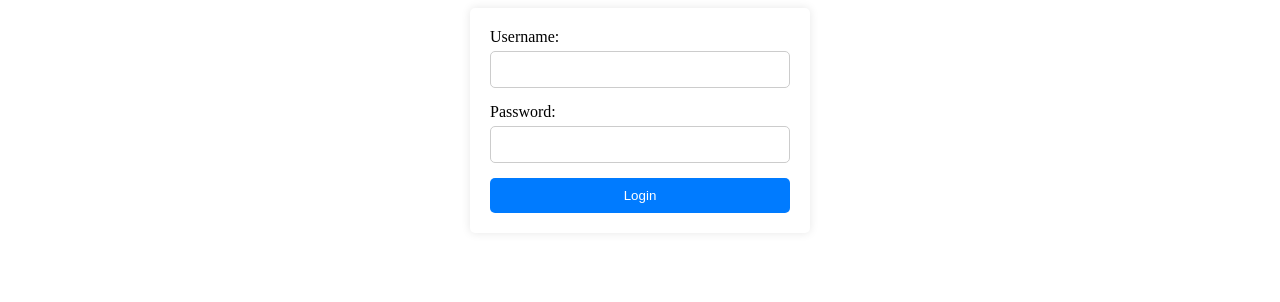
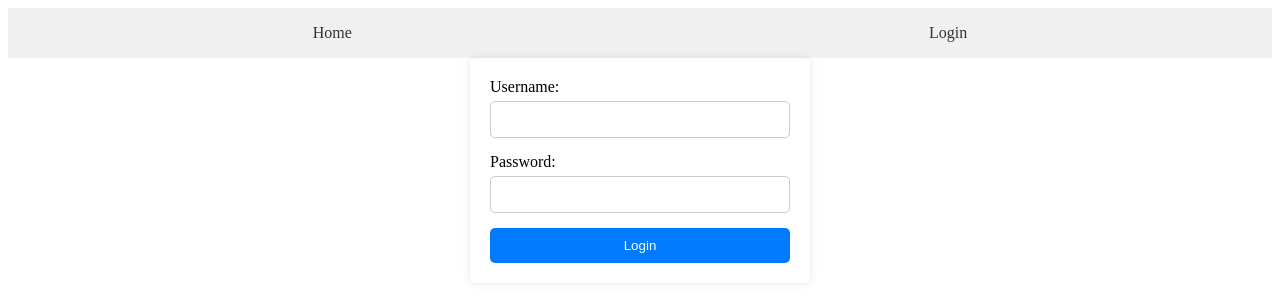
Before and after one commit to LouisApple/TP-Angular, an Angular app: page /login in a window 1280 px wide. Shown: the top 302 px of the page. Built offline with nearby package versions, Linux system fonts and the light colour scheme.

Commit message:
login logique

```diff
--- a/src/app/app.component.html
+++ b/src/app/app.component.html
@@ -1 +1,2 @@
-<router-outlet />
+<app-navbar></app-navbar>
+<router-outlet></router-outlet>
--- a/src/app/app.component.ts
+++ b/src/app/app.component.ts
@@ -1,10 +1,11 @@
 import { Component } from '@angular/core';
 import { RouterOutlet } from '@angular/router';
+import {NavbarComponent} from "./navbar/navbar.component";
 
 @Component({
   selector: 'app-root',
   standalone: true,
-  imports: [RouterOutlet],
+  imports: [RouterOutlet, NavbarComponent],
   templateUrl: './app.component.html',
   styleUrl: './app.component.scss'
 })
--- /dev/null
+++ b/src/app/auth.service.ts
@@ -0,0 +1,21 @@
+import {Injectable} from '@angular/core';
+import {Router} from '@angular/router';
+
+@Injectable({
+  providedIn: 'root'
+})
+export class AuthService {
+
+  constructor(private router: Router) {
+  }
+
+  logout() {
+    localStorage.removeItem('token');
+    this.router.navigate(['/login']);
+  }
+
+  // Add this method
+  isLoggedIn() {
+    return !!localStorage.getItem('token');
+  }
+}
--- a/src/app/login/login.component.ts
+++ b/src/app/login/login.component.ts
@@ -2,6 +2,7 @@ import {Component} from '@angular/core';
 import {HttpClient} from '@angular/common/http';
 import {FormsModule} from "@angular/forms";
 import {Router} from "@angular/router";
+import { AuthService } from '../auth.service';
 
 interface AuthResponse {
   id_token: string;
@@ -20,7 +21,7 @@ export class LoginComponent {
   username: string = '';
   password: string = '';
 
-  constructor(private http: HttpClient, private router: Router) {
+  constructor(private http: HttpClient, private router: Router, private authService: AuthService) {
   }
 
   onSubmit() {
@@ -43,4 +44,9 @@ export class LoginComponent {
       console.error(error);
     });
   }
+
+  // Add the logout method here
+  logout() {
+    this.authService.logout();
+  }
 }
--- /dev/null
+++ b/src/app/navbar/navbar.component.html
@@ -0,0 +1,5 @@
+<nav>
+  <a routerLink="/home">Home</a>
+  <a routerLink="/login">Login</a>
+  <button *ngIf="authService.isLoggedIn()" (click)="logout()">Logout</button>
+</nav>
--- /dev/null
+++ b/src/app/navbar/navbar.component.scss
@@ -0,0 +1,11 @@
+nav {
+  display: flex;
+  justify-content: space-around;
+  padding: 1em;
+  background-color: #f0f0f0;
+}
+
+a {
+  color: #333;
+  text-decoration: none;
+}
--- /dev/null
+++ b/src/app/navbar/navbar.component.ts
@@ -0,0 +1,24 @@
+import {Component} from '@angular/core';
+import {RouterLink} from "@angular/router";
+import {AuthService} from '../auth.service';
+import {NgIf} from "@angular/common";
+
+@Component({
+  selector: 'app-navbar',
+  standalone: true,
+  imports: [
+    RouterLink,
+    NgIf
+  ],
+  templateUrl: './navbar.component.html',
+  styleUrl: './navbar.component.scss'
+})
+export class NavbarComponent {
+  constructor(protected authService: AuthService) {
+  }
+
+  //logout method from the AuthService
+  logout() {
+    this.authService.logout();
+  }
+}
```
Also changed, not shown: 2 other files (tests, documents, lock files or other folders).
